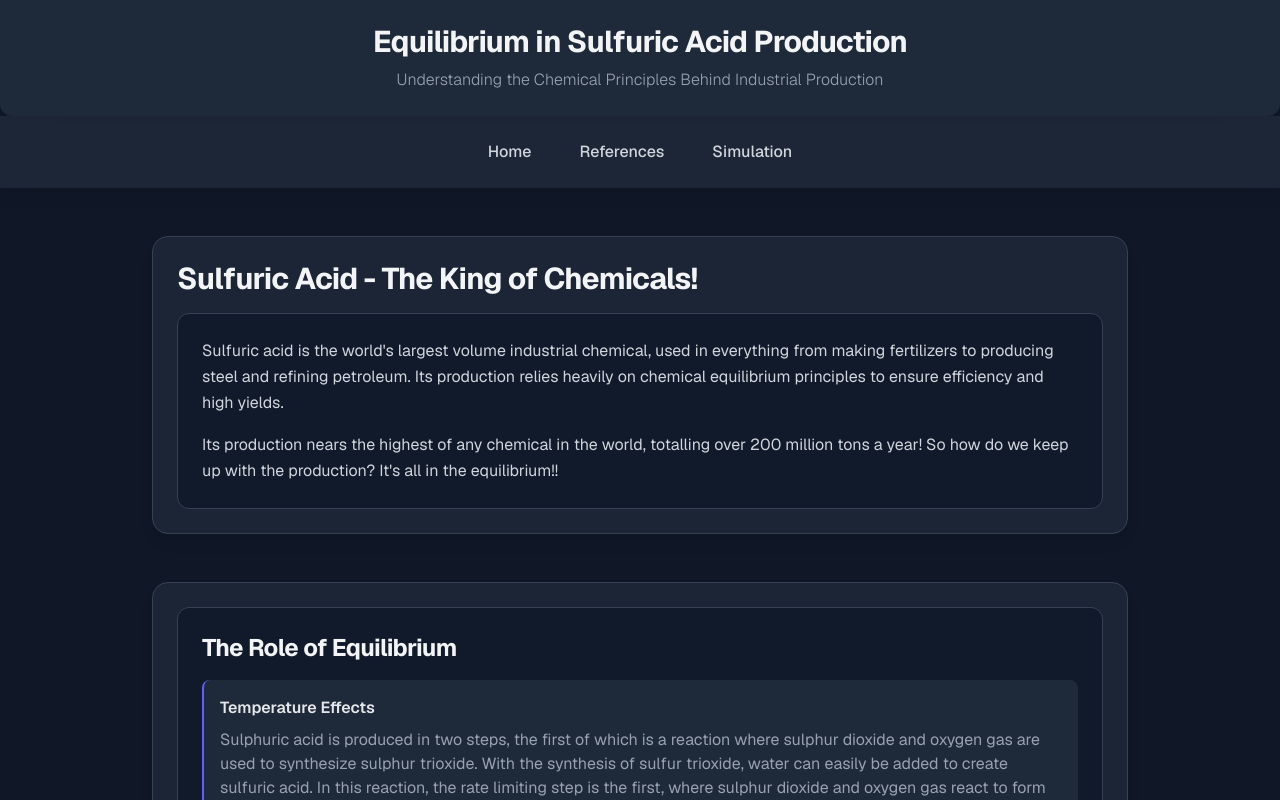
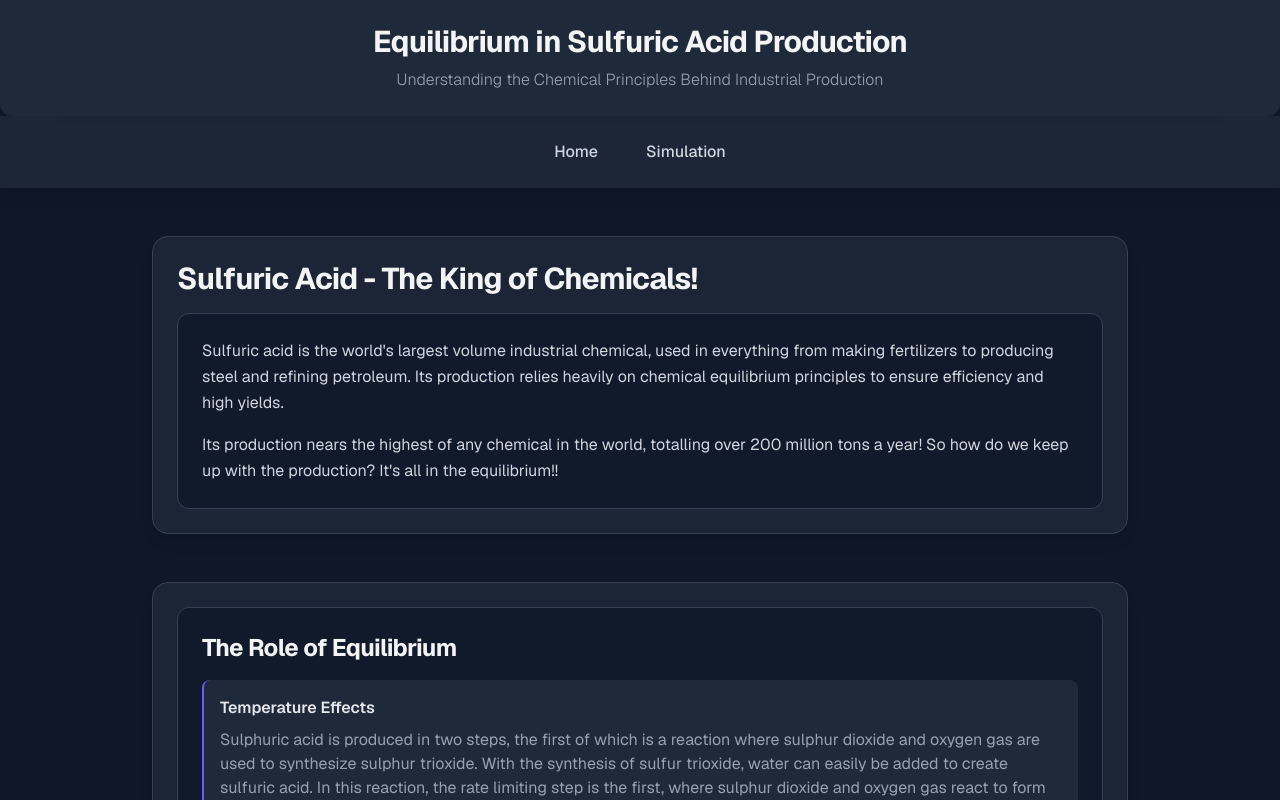
Before and after one commit to Cqctxs/contact-process, a Next.js app in the folder contact-process/: page / in a window 1280 px wide. Shown: the top 800 px of the page. Built offline with nearby package versions, Linux system fonts and the light colour scheme.

Commit message:
nvm no references page

```diff
--- a/contact-process/app/page.js
+++ b/contact-process/app/page.js
@@ -14,9 +14,6 @@ export default function Home() {
         <div className="flex justify-center space-x-2 md:space-x-6">
           <Link href="/" className="text-gray-300 hover:text-white transition-colors px-3 py-2 rounded-lg hover:bg-gray-700 text-sm md:text-base font-medium">
             Home
-          </Link>
-          <Link href="/references" className="text-gray-300 hover:text-white transition-colors px-3 py-2 rounded-lg hover:bg-gray-700 text-sm md:text-base font-medium">
-            References
           </Link>
           <Link href="/simulation" className="text-gray-300 hover:text-white transition-colors px-3 py-2 rounded-lg hover:bg-gray-700 text-sm md:text-base font-medium">
             Simulation
--- a/contact-process/app/simulation/page.js
+++ b/contact-process/app/simulation/page.js
@@ -54,9 +54,6 @@ export default function SimulationPage() {
           <Link href="/" className="text-gray-300 hover:text-white transition-colors px-3 py-2 rounded-lg hover:bg-gray-700 text-sm md:text-base font-medium">
             Home
           </Link>
-          <Link href="/references" className="text-gray-300 hover:text-white transition-colors px-3 py-2 rounded-lg hover:bg-gray-700 text-sm md:text-base font-medium">
-            References
-          </Link>
           <Link href="/simulation" className="text-gray-300 hover:text-white transition-colors px-3 py-2 rounded-lg hover:bg-gray-700 text-sm md:text-base font-medium">
             Simulation
           </Link>
```
